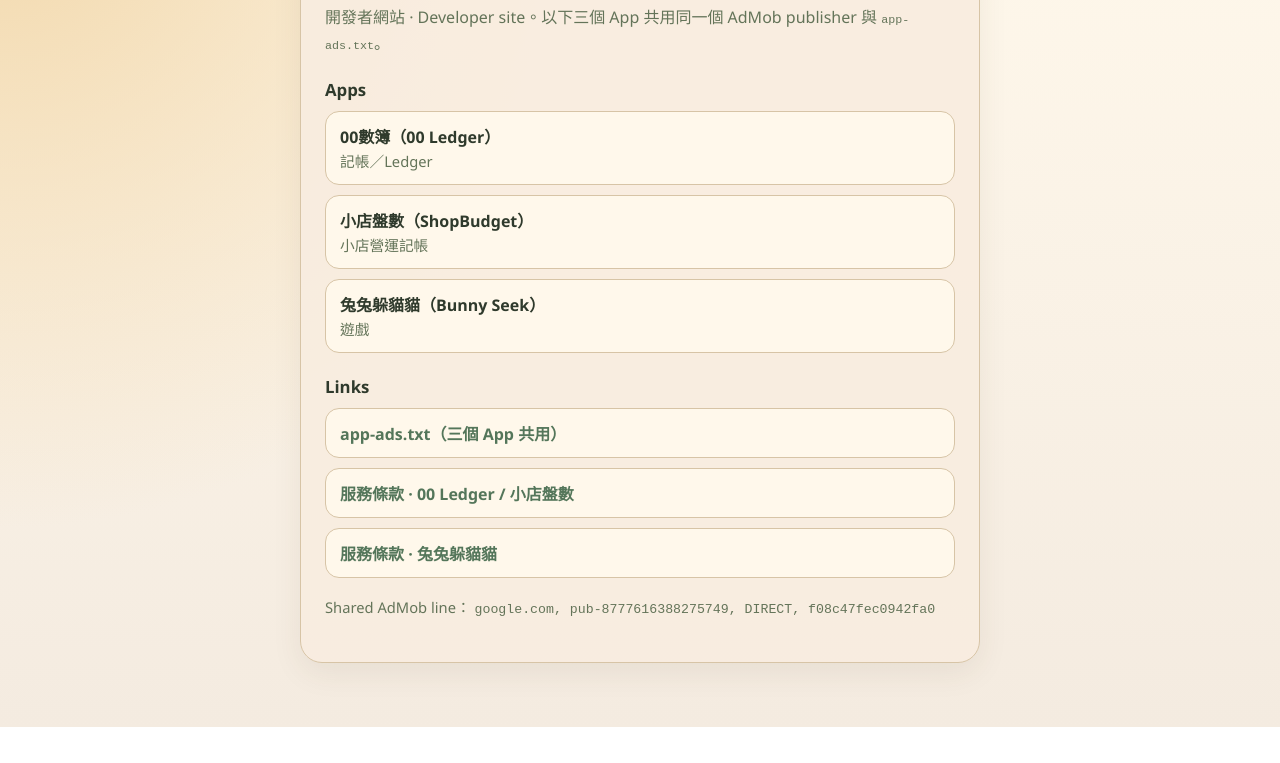
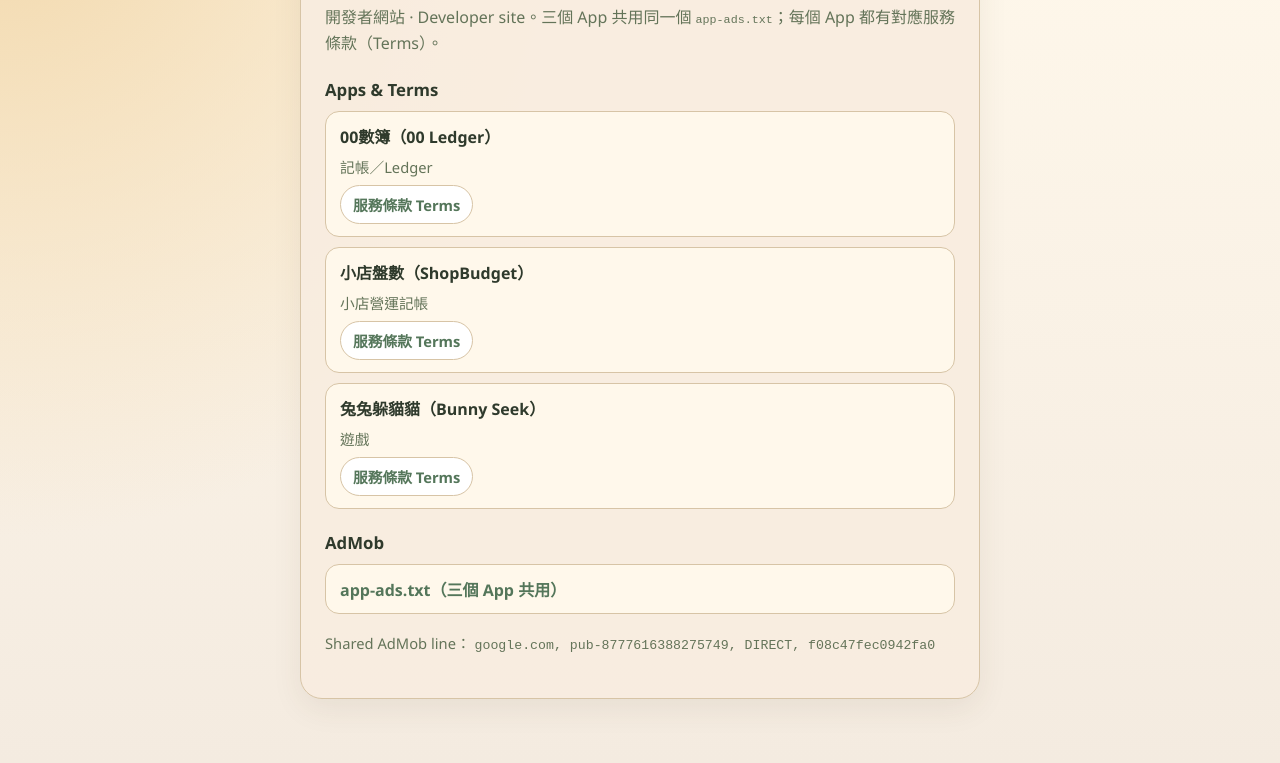
Before and after one commit to dunnoarar-source/dunnoarar-source.github.io, a plain HTML site: page index.html in a window 1280 px wide. Shown: the part 115-878 px from the top of the page. Before the commit the page ends 842 px from the top, so only its background shows below. Drawn offline with Linux system fonts and the light colour scheme.

Commit message:
Show Terms links for all three apps on the developer homepage.
Co-authored-by: Cursor <cursoragent@cursor.com>

```diff
--- a/index.html
+++ b/index.html
@@ -6,7 +6,7 @@
     <title>Celine Trade Concept</title>
     <meta
       name="description"
-      content="Celine Trade Concept developer site for 00數簿、小店盤數、兔兔躲貓貓. Shared app-ads.txt for AdMob."
+      content="Celine Trade Concept developer site for 00數簿、小店盤數、兔兔躲貓貓. Shared app-ads.txt and terms for each app."
     />
     <style>
       :root {
@@ -80,14 +80,26 @@
         background: var(--paper);
         border: 1px solid var(--line);
       }
+      .app {
+        display: grid;
+        gap: 8px;
+      }
       .app strong {
         display: block;
         color: var(--ink);
-        margin-bottom: 2px;
       }
-      .app span {
+      .app .meta {
         color: var(--muted);
         font-weight: 500;
+        font-size: 0.92rem;
+      }
+      .app .terms {
+        display: inline-block;
+        padding: 8px 12px;
+        border-radius: 999px;
+        background: #fff;
+        border: 1px solid var(--line);
+        width: fit-content;
         font-size: 0.92rem;
       }
       .note {
@@ -104,40 +116,33 @@
       <section class="card">
         <h1>Celine Trade Concept</h1>
         <p>
-          開發者網站 · Developer site。以下三個 App 共用同一個 AdMob
-          publisher 與 <code>app-ads.txt</code>。
+          開發者網站 · Developer site。三個 App 共用同一個
+          <code>app-ads.txt</code>；每個 App 都有對應服務條款（Terms）。
         </p>
 
-        <h2>Apps</h2>
+        <h2>Apps &amp; Terms</h2>
         <ul>
           <li class="app">
             <strong>00數簿（00 Ledger）</strong>
-            <span>記帳／Ledger</span>
+            <span class="meta">記帳／Ledger</span>
+            <a class="terms" href="./terms.html">服務條款 Terms</a>
           </li>
           <li class="app">
             <strong>小店盤數（ShopBudget）</strong>
-            <span>小店營運記帳</span>
+            <span class="meta">小店營運記帳</span>
+            <a class="terms" href="./terms.html">服務條款 Terms</a>
           </li>
           <li class="app">
             <strong>兔兔躲貓貓（Bunny Seek）</strong>
-            <span>遊戲</span>
+            <span class="meta">遊戲</span>
+            <a class="terms" href="./bunnyseek-terms.html">服務條款 Terms</a>
           </li>
         </ul>
 
-        <h2>Links</h2>
+        <h2>AdMob</h2>
         <ul>
           <li>
             <a class="link" href="./app-ads.txt">app-ads.txt（三個 App 共用）</a>
-          </li>
-          <li>
-            <a class="link" href="./terms.html"
-              >服務條款 · 00 Ledger / 小店盤數</a
-            >
-          </li>
-          <li>
-            <a class="link" href="./bunnyseek-terms.html"
-              >服務條款 · 兔兔躲貓貓</a
-            >
           </li>
         </ul>
 
```
